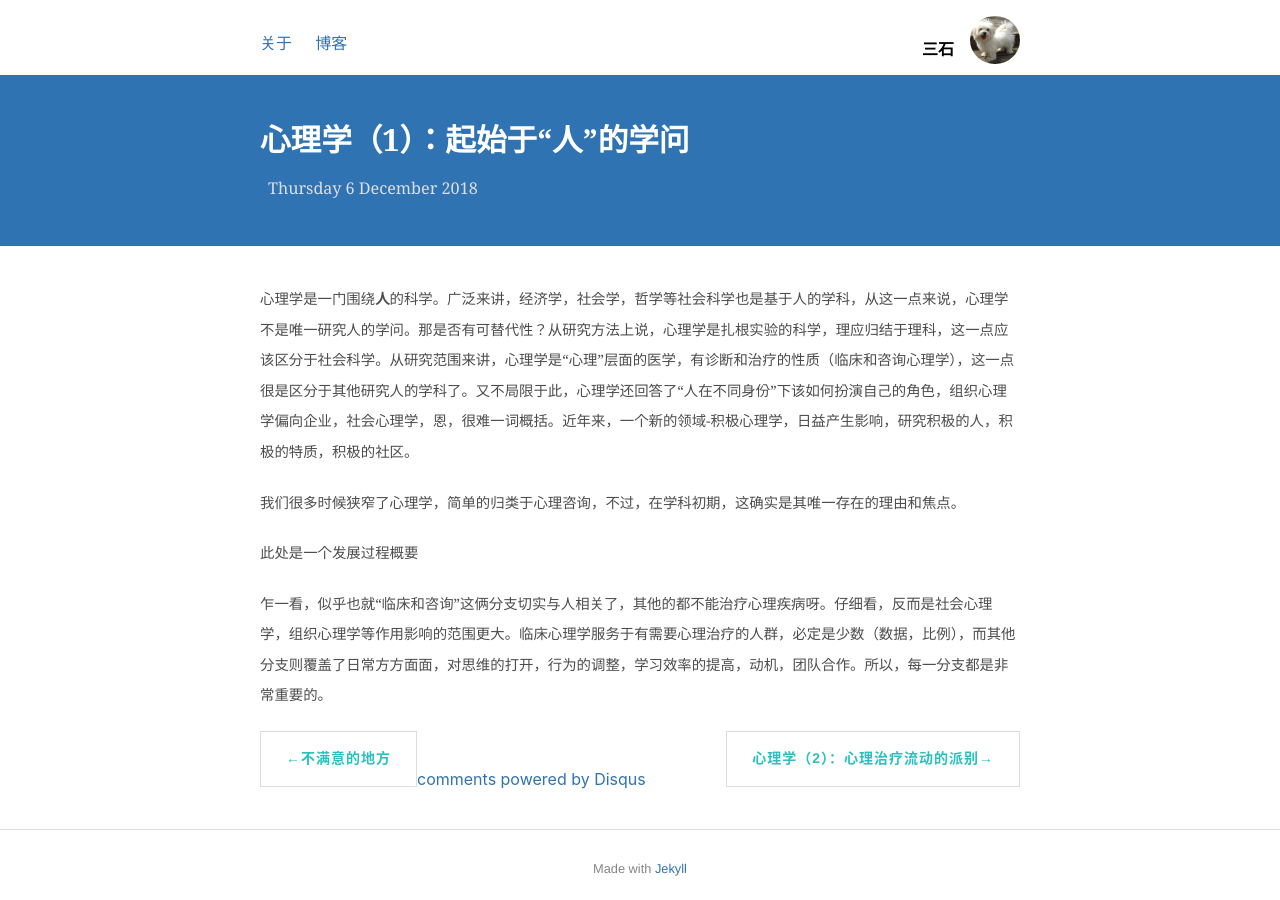
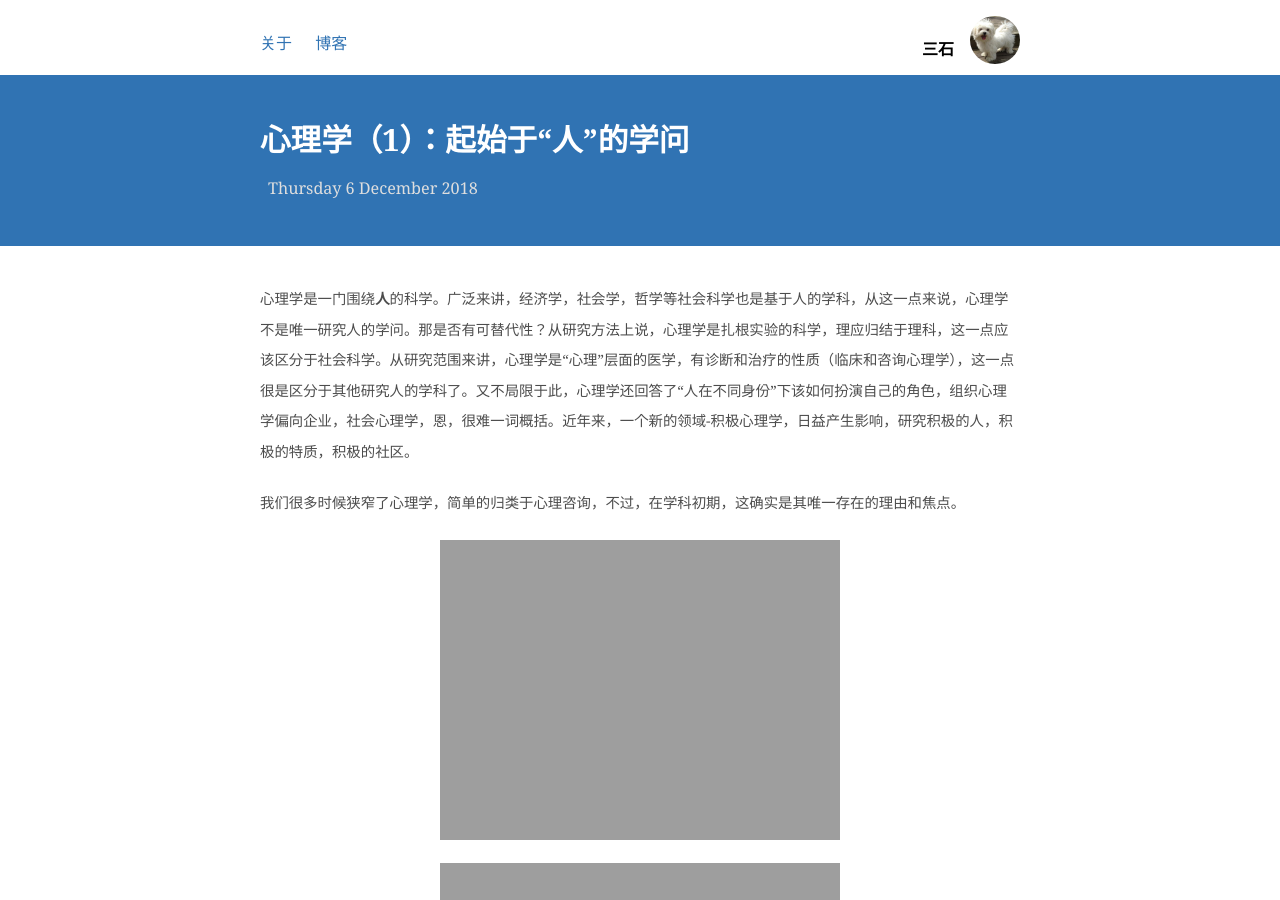
Before and after one commit to shirleysteve/1, a Jekyll site: the page built from _posts/2018-12-6-心理学一.md, in a window 1280 px wide and 900 px high. Built offline with Jekyll 4.4.1, drawn with Linux system fonts in a browser that asks for light colours; nearby versions of some CDN libraries; comment, search, counter and statistics services are not loaded.

Commit message:
Update 2018-12-6-心理学一.md

```diff
--- a/_posts/2018-12-6-心理学一.md
+++ b/_posts/2018-12-6-心理学一.md
@@ -8,7 +8,7 @@ title: 心理学（1）：起始于“人”的学问
 
 我们很多时候狭窄了心理学，简单的归类于心理咨询，不过，在学科初期，这确实是其唯一存在的理由和焦点。
 
-此处是一个发展过程概要
-
+![lenna]({{ site.url }}/images/posts/2017-11-9/主要心理学家1.png)
+![lenna]({{ site.url }}/images/posts/2017-11-9/主要心理学家2.png)
 
 乍一看，似乎也就“临床和咨询”这俩分支切实与人相关了，其他的都不能治疗心理疾病呀。仔细看，反而是社会心理学，组织心理学等作用影响的范围更大。临床心理学服务于有需要心理治疗的人群，必定是少数（数据，比例），而其他分支则覆盖了日常方方面面，对思维的打开，行为的调整，学习效率的提高，动机，团队合作。所以，每一分支都是非常重要的。
```
